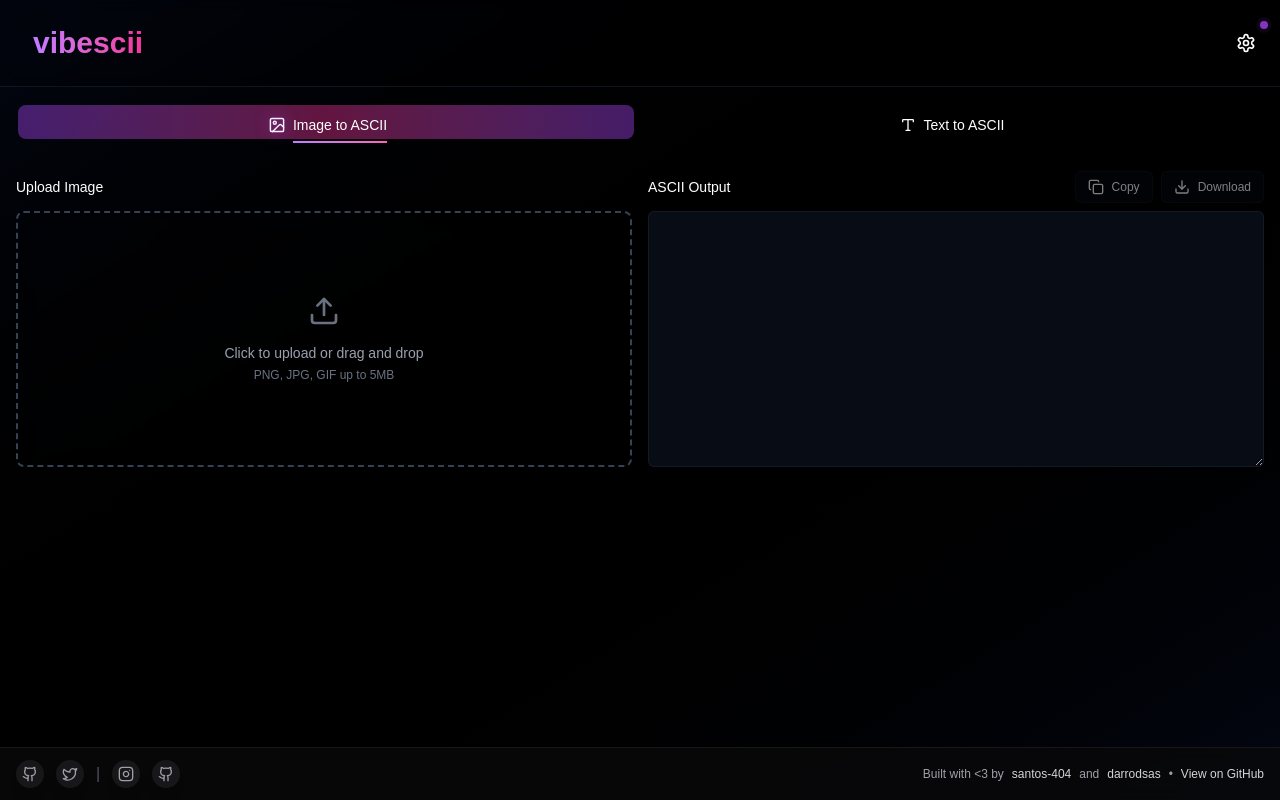
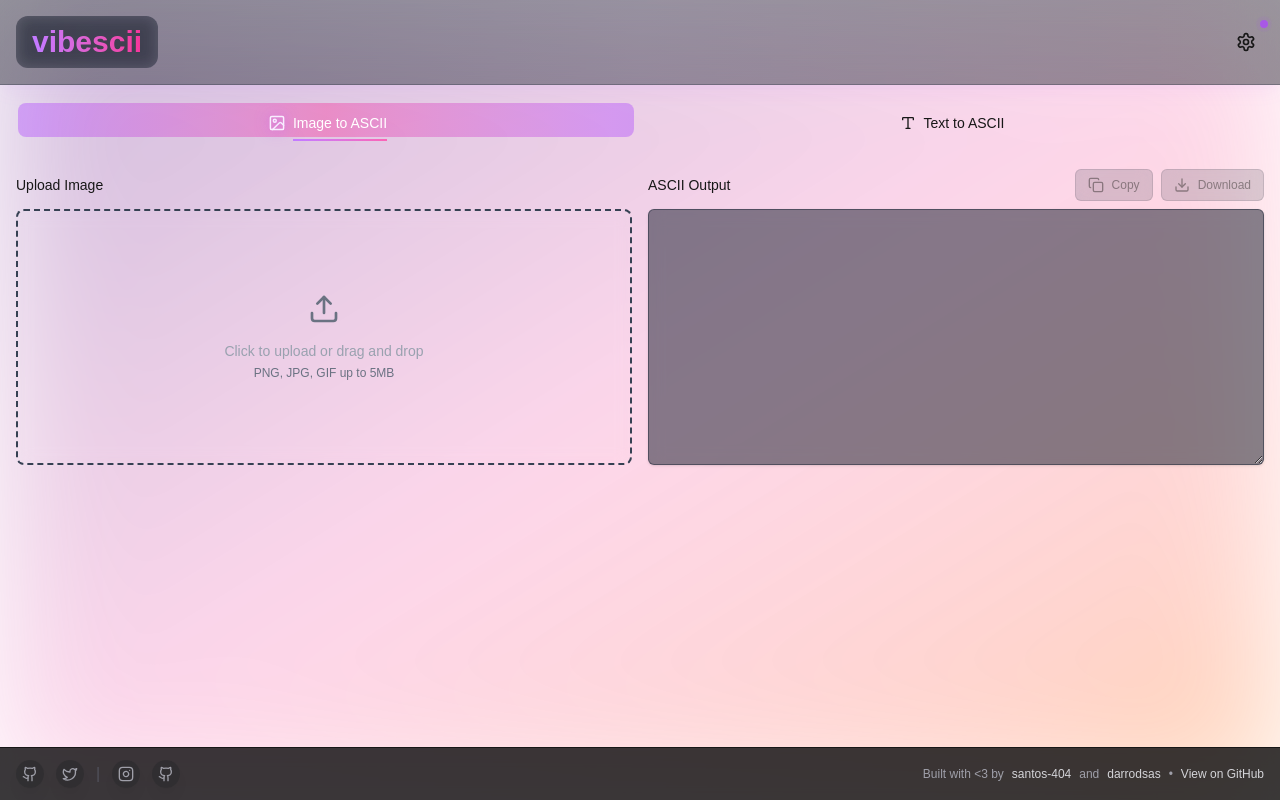
Before and after one commit to santos-404/vibescii, a Next.js app: page / in a window 1280 px wide. Built offline with nearby package versions, Linux system fonts and the light colour scheme.

Commit message:
style: enhance navbar with transparent gradient and remove title border
Co-authored-by: Dario <darrodsas@alum.us.es>

```diff
--- a/src/app/page.tsx
+++ b/src/app/page.tsx
@@ -207,13 +207,15 @@ export default function AsciiGenerator() {
   }
 
   return (
-    <div className="min-h-screen bg-gradient-to-br from-gray-950 via-black to-gray-950 text-white overflow-auto">
+    <div className="min-h-screen relative overflow-auto">
+      {/* Background gradient with blur */}
+      <div className="fixed inset-0 bg-gradient-to-br from-purple-900/30 via-pink-500/20 to-orange-500/30 blur-3xl -z-10" />
       <div className="relative min-h-screen flex flex-col">
-        <header className="border-b border-gray-800/50 p-4 min-h-[72px] flex items-center backdrop-blur-sm bg-black/20 sticky top-0 z-50">
+        <header className="border-b border-gray-800/30 p-4 min-h-[72px] flex items-center backdrop-blur-xl bg-gradient-to-r from-gray-950/40 via-gray-900/40 to-gray-950/40 sticky top-0 z-50 shadow-lg shadow-purple-500/5">
           <div className="container mx-auto flex justify-between items-center">
             <button
               onClick={resetState}
-              className="relative text-3xl font-bold px-4 py-2 rounded-xl border border-transparent hover:border-purple-500/20 cursor-pointer overflow-hidden group"
+              className="relative text-3xl font-bold px-4 py-2 rounded-xl cursor-pointer overflow-hidden group bg-gray-900/30 backdrop-blur-sm"
             >
               <span className="relative z-10 inline-block bg-gradient-to-r from-purple-400 via-pink-500 to-purple-400 bg-clip-text text-transparent animate-gradient-x bg-[length:200%_auto]">
                 vibescii
```
